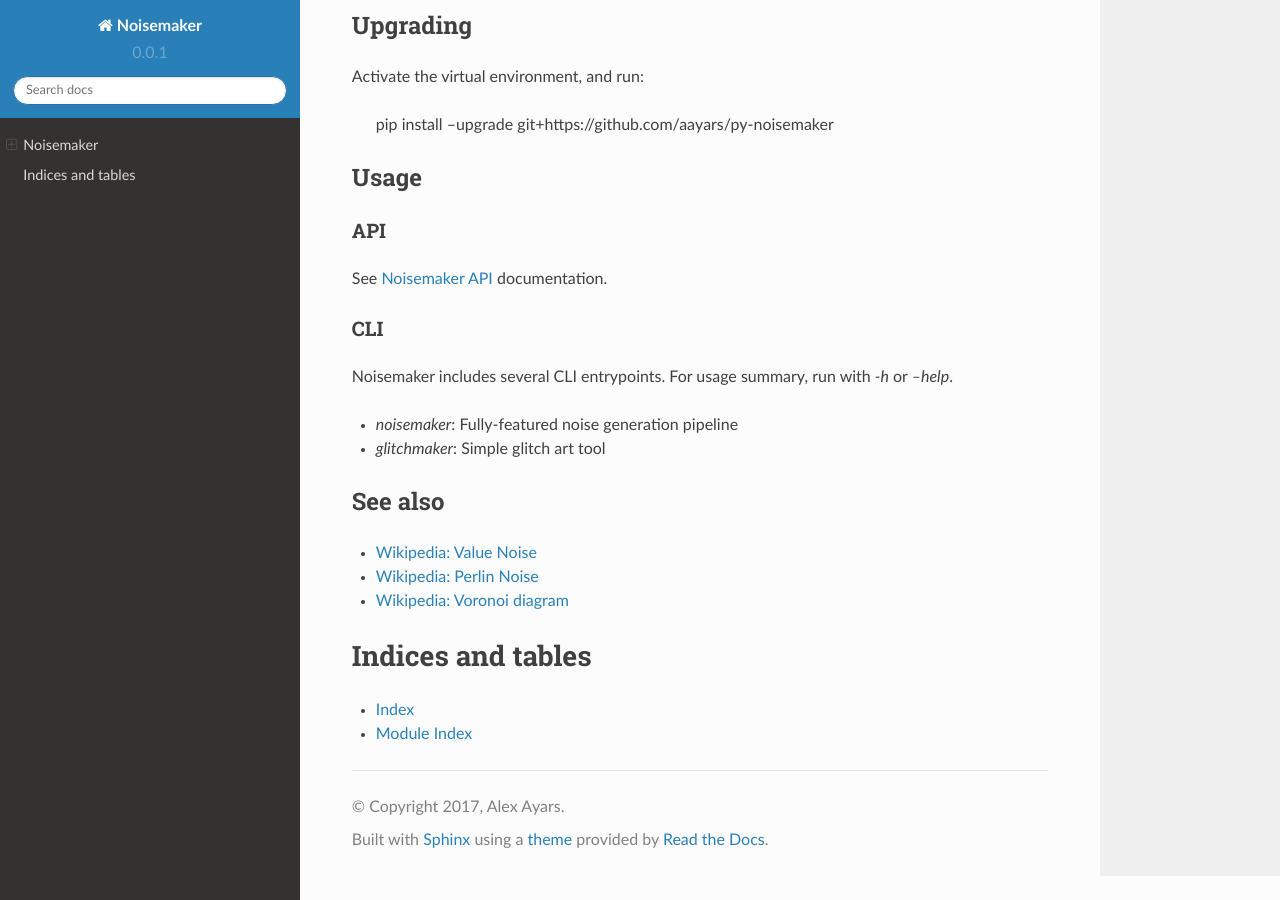
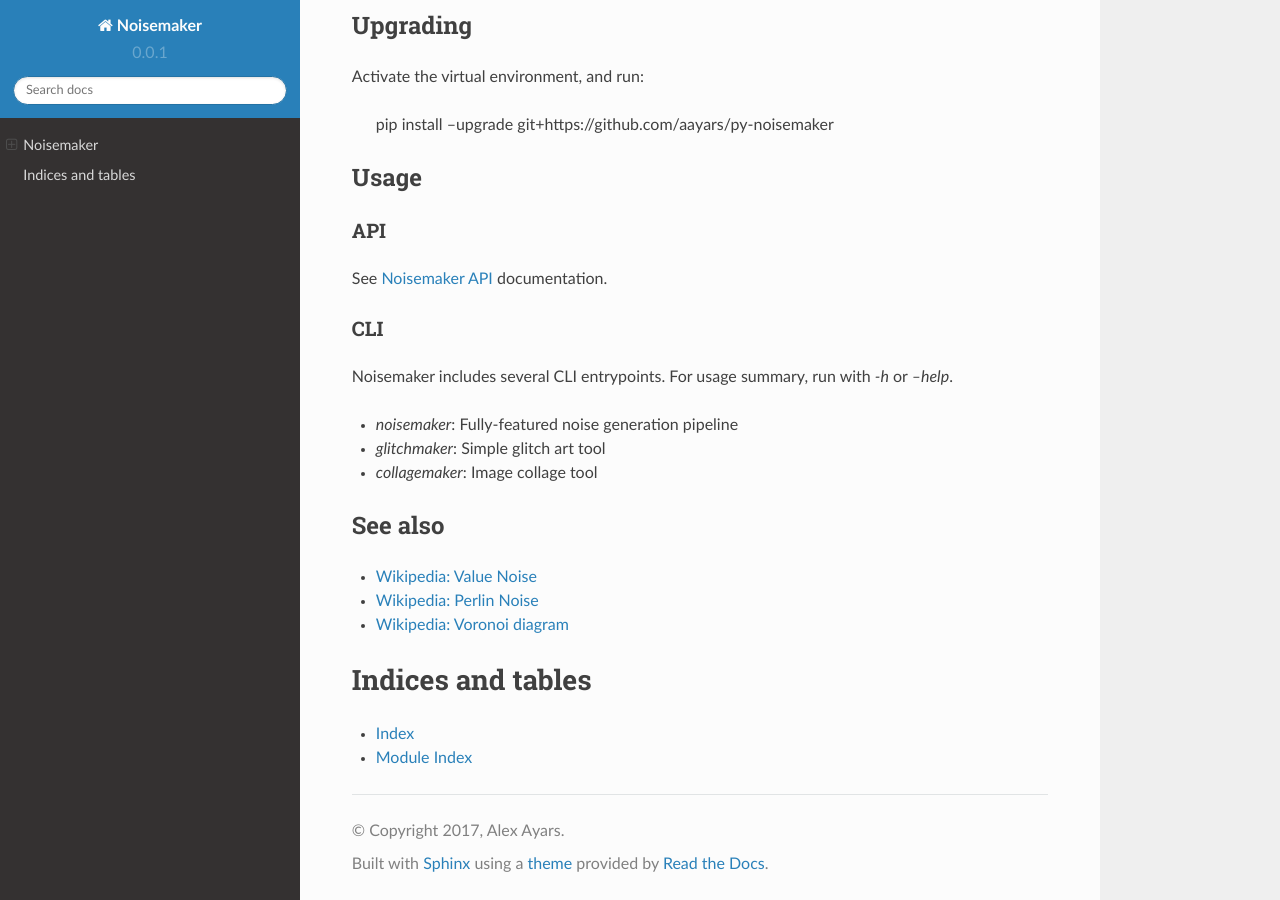
Before and after one commit to aayars/py-noisemaker, a Sphinx documentation site: the page built from docs/index.rst, in a window 1280 px wide and 900 px high, scrolled down 1014 px. Built offline with Sphinx 7.4.7 and the Read the Docs theme 2.0.0, drawn with Linux system fonts in a browser that asks for light colours.

Commit message:
add collagemaker to index

```diff
--- a/docs/index.rst
+++ b/docs/index.rst
@@ -60,6 +60,7 @@
 
 -  `noisemaker`: Fully-featured noise generation pipeline
 -  `glitchmaker`: Simple glitch art tool
+-  `collagemaker`: Image collage tool
 
 See also
 --------
```
